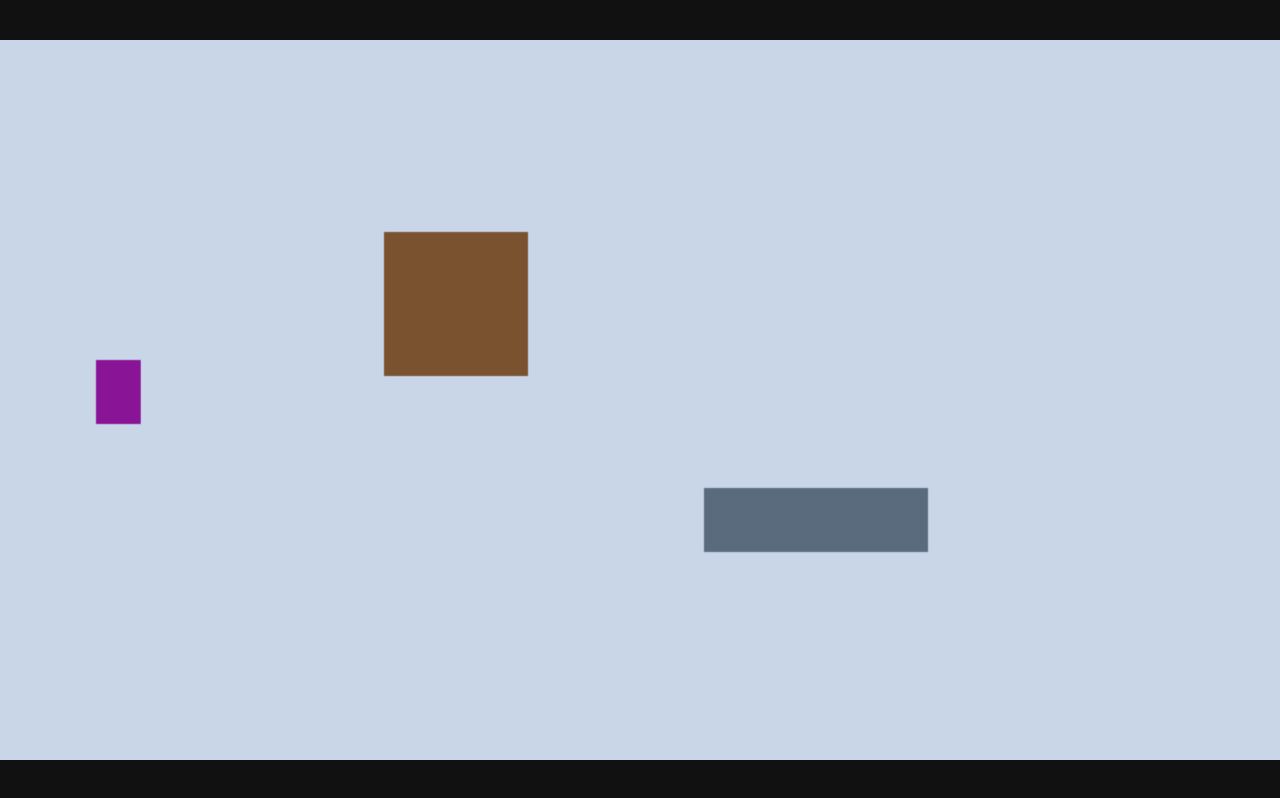
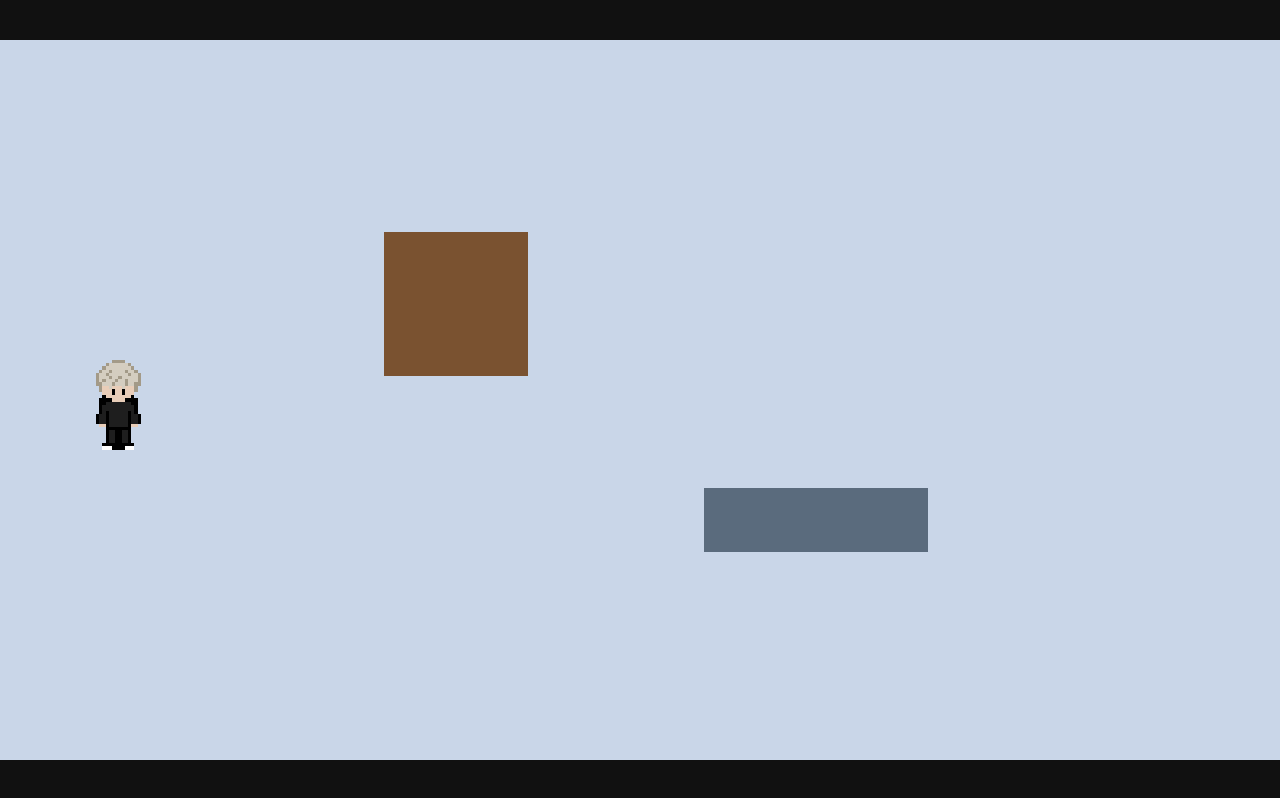
Before and after one commit to husty2023-gif/skin-case-app, a plain HTML site: page game/index.html in a window 1280 px wide. Drawn offline with Linux system fonts and the light colour scheme.

Commit message:
модель персонажа

```diff
--- a/game/game.js
+++ b/game/game.js
@@ -57,7 +57,10 @@ document.querySelectorAll(".btn").forEach((btn) => {
 window.addEventListener("contextmenu", (e) => e.preventDefault());
 
 const startPoint = { x: 60, y: 200 };
-const hero = { x: startPoint.x, y: startPoint.y, w: 28, h: 40 };
+const heroImg = new Image();
+heroImg.src = "hero.png";
+
+const hero = { x: startPoint.x, y: startPoint.y, w: 28, h: 56 };
 const speed = 210;
 
 function hits(x, y, o) {
@@ -130,8 +133,8 @@ function loop(now) {
     ctx.fillRect(o.fx * W, o.y, o.w, o.h);
   }
 
-  ctx.fillStyle = "#891496";
-  ctx.fillRect(hero.x, hero.y, hero.w, hero.h);
+  ctx.imageSmoothingEnabled = false;   // чтобы пиксели оставались чёткими
+  ctx.drawImage(heroImg, hero.x, hero.y, hero.w, hero.h);
 
   requestAnimationFrame(loop);
 }
--- a/game/style.css
+++ b/game/style.css
@@ -1,5 +1,5 @@
 html, body { margin: 0; height: 100%; background: #111; overflow: hidden; touch-action: none; }
-canvas { display: block; position: fixed; inset: 0; margin: auto; background: #111; }
+canvas { display: block; position: fixed; inset: 0; margin: auto; background: #111; image-rendering: pixelated;}
 #controls { display: none; }
 
 @media (pointer: coarse) {
```
Also changed, not shown: game/hero.png (added).
